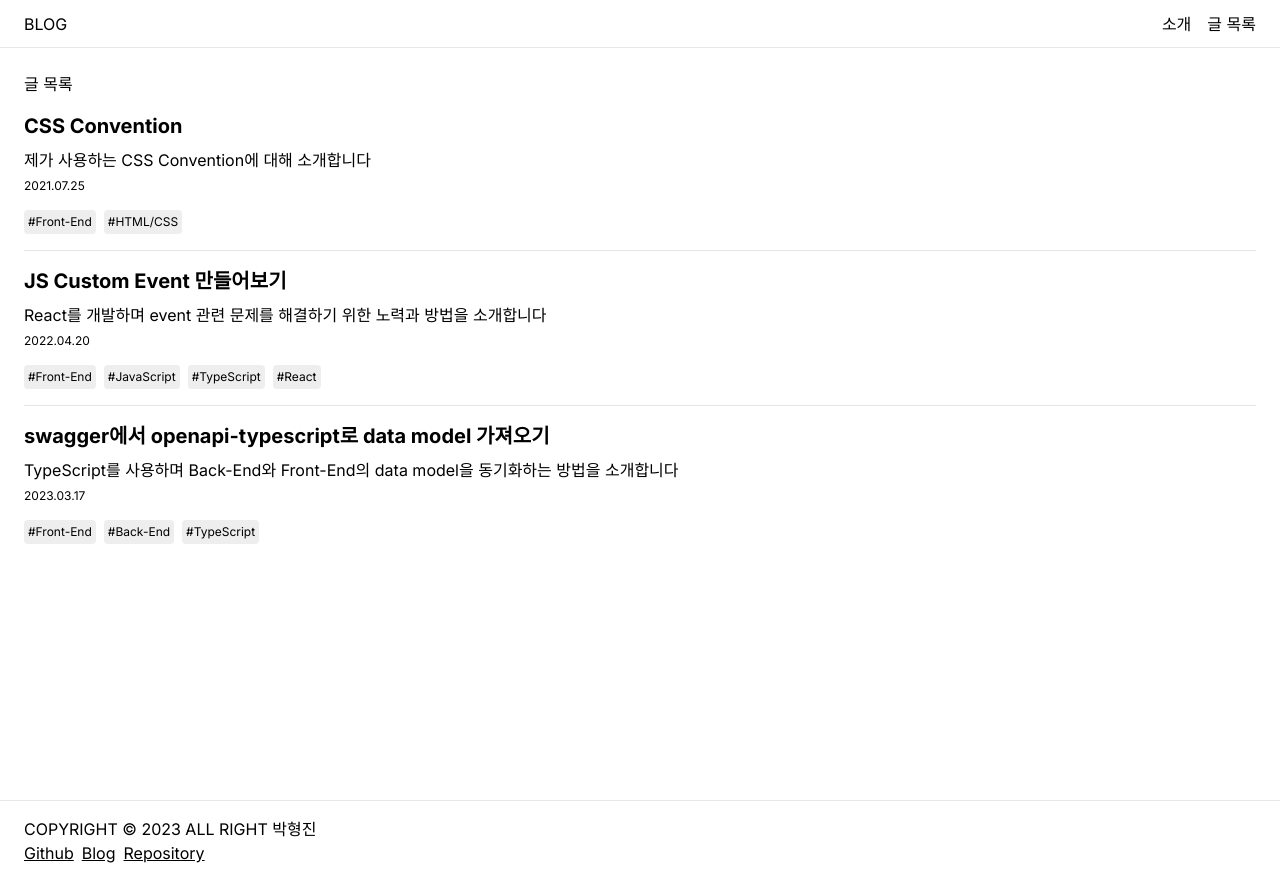
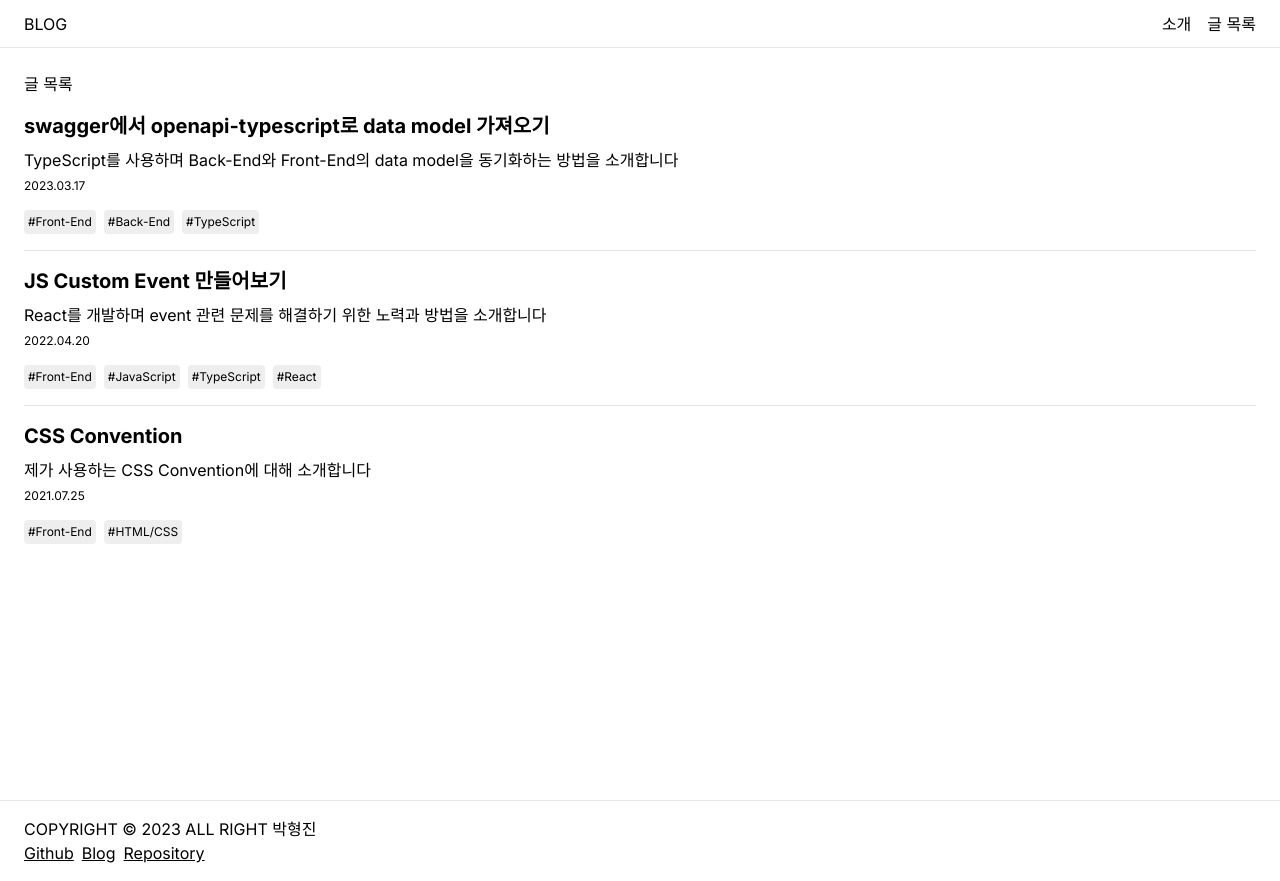
Before and after one commit to hywlss9/hywlss9.github.io, a Next.js app: page /posts in a window 1280 px wide. Built offline with nearby package versions, Linux system fonts and the light colour scheme.

Commit message:
FIX: posts 글 순서 최신순으로 변경

```diff
--- a/src/app/posts/page.tsx
+++ b/src/app/posts/page.tsx
@@ -6,11 +6,15 @@ import Container from "@/components/container";
 import Tag from "@/components/tag";
 
 export default function Posts() {
+  const list = POSTS_PREVIEWS.sort((a, b) =>
+    new Date(a.date) > new Date(b.date) ? -1 : 1
+  );
+
   return (
     <Container>
       <h2>글 목록</h2>
       <ul>
-        {POSTS_PREVIEWS.map(({ id, title, description, date, tags }) => (
+        {list.map(({ id, title, description, date, tags }) => (
           <li key={id} className="group flex-col border-b last:border-b-0">
             <Link href={{ pathname: `/posts/${id}` }} className="block py-4">
               <strong className="block mb-2 text-xl group-hover:underline">
```
